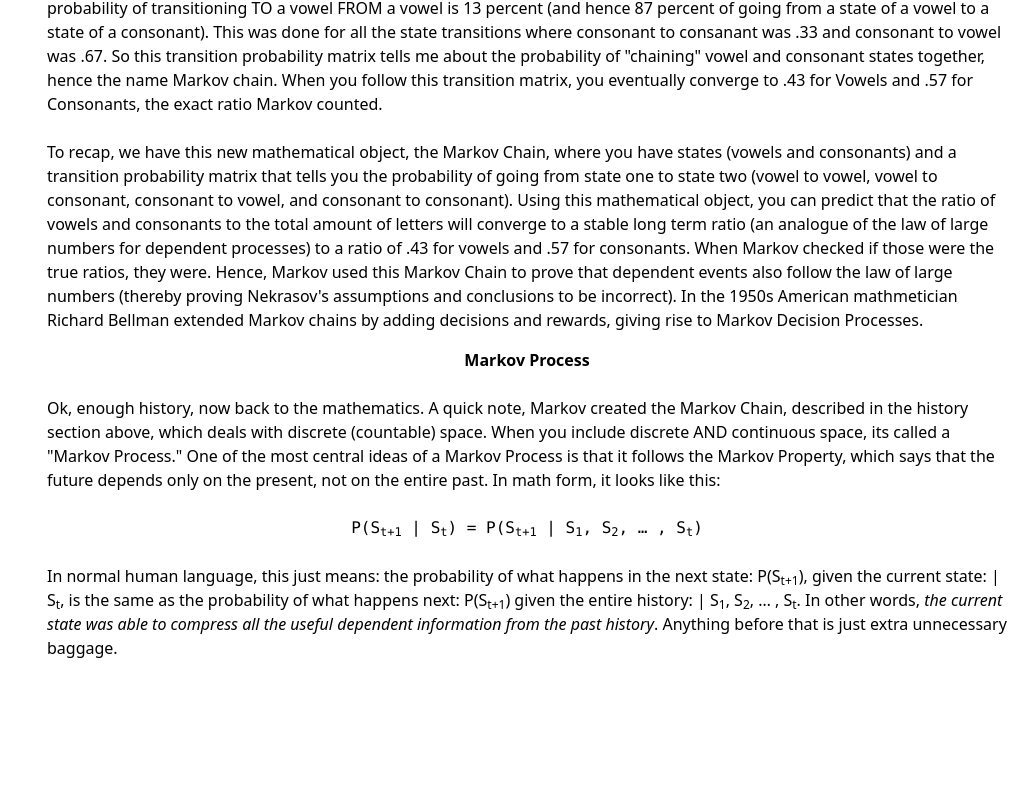
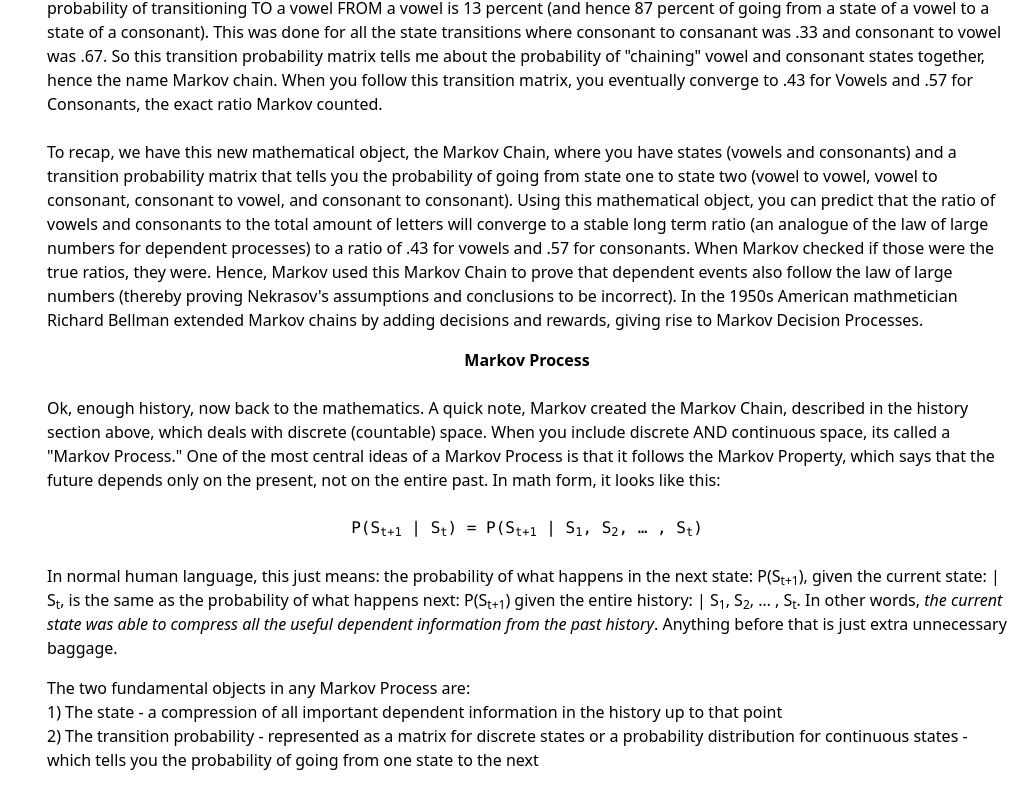
Before and after one commit to WilliamGiammona/learning-ai, a Next.js app: page /reinforcement-learning in a window 1280 px wide. Shown: the part 6935-7743 px from the top of the page, without its empty margins (257-1280 px from the left). Before the commit the page ends 7691 px from the top, so only its background shows below. Built offline with nearby package versions, Linux system fonts and the light colour scheme.

Commit message:
continuing Markov Decision Processes

```diff
--- a/app/reinforcement-learning/page.tsx
+++ b/app/reinforcement-learning/page.tsx
@@ -768,6 +768,17 @@ export default function ReinforcementLearningPage() {
               </em>
               . Anything before that is just extra unnecessary baggage.
             </p>
+            <p className="mb=4">
+              The two fundamental objects in any Markov Process are:
+              <br />
+              1) The state - a compression of all important dependent
+              information in the history up to that point
+              <br />
+              2) The transition probability - represented as a matrix for
+              discrete states or a probability distribution for continuous
+              states - which tells you the probability of going from one state
+              to the next
+            </p>
           </section>
         </main>
       </div>
```
